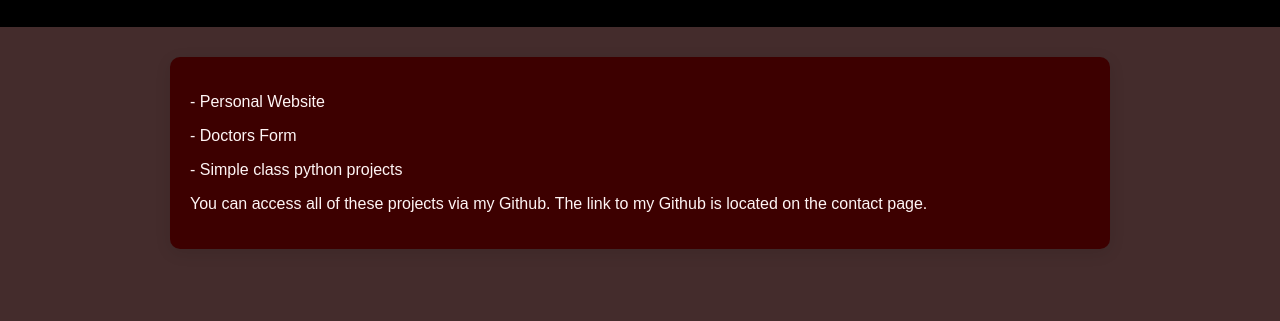
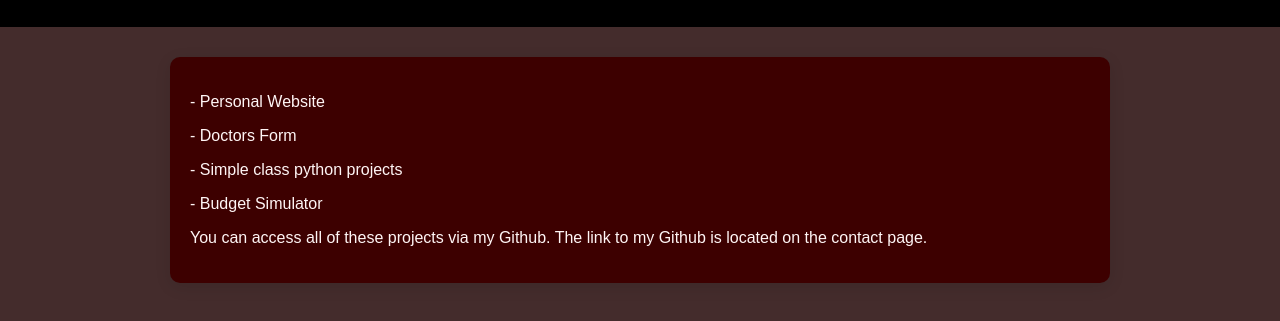
Before and after one commit to ghoultf3/Personal-Website, a plain HTML site: page projects.html in a window 1280 px wide. Shown: the part 131-452 px from the top of the page. Drawn offline with Linux system fonts and the light colour scheme.

Commit message:
Update projects list with Budget Simulator
Added 'Budget Simulator' project to the list.

```diff
--- a/projects.html
+++ b/projects.html
@@ -23,9 +23,11 @@
     <p>- Personal Website</p>
     <p>- Doctors Form</p>
     <p>- Simple class python projects</p>
+    <p>- Budget Simulator</p>
 
     <p> You can access all of these projects via my Github.
         The link to my Github is located on the contact page.</p>
   </main>
 </body>
+
 </html>
```
